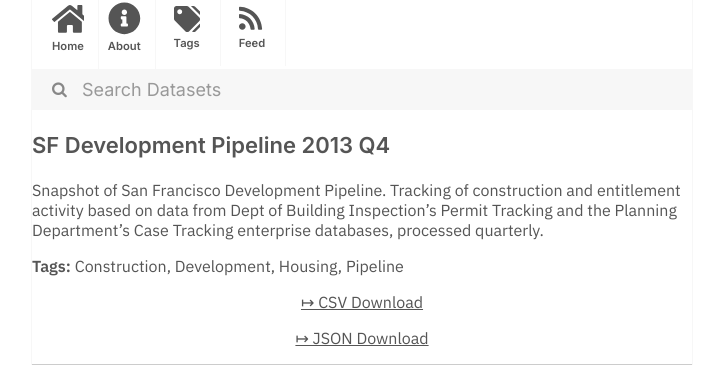
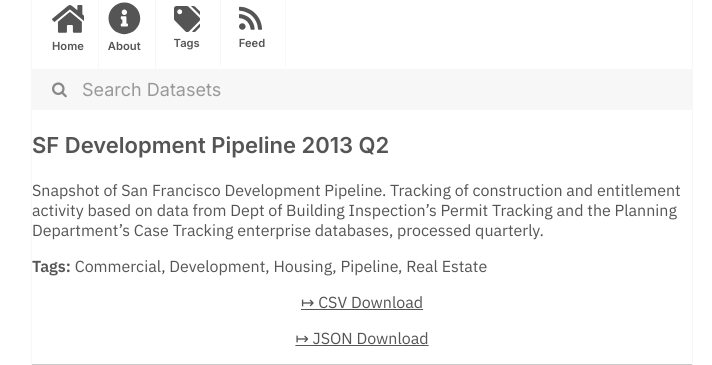
Before and after one commit to dayda-entities/city-of-san-francisco, a Jekyll site: the page built from _posts/2020-11-10-sf-development-pipeline-2013-q.md, in a window 1280 px wide. Shown: the part 216-581 px from the top of the page, without its empty margins (278-990 px from the left). Built offline with Jekyll 4.4.1, drawn with Linux system fonts in a browser that asks for light colours.

```diff
--- a/_posts/2020-11-10-sf-development-pipeline-2013-q.md
+++ b/_posts/2020-11-10-sf-development-pipeline-2013-q.md
@@ -1,18 +1,19 @@
 ---
-title: SF Development Pipeline 2013 Q4
-created: '2020-11-10T16:56:29.683686'
-modified: '2020-11-10T16:56:29.683693'
+title: SF Development Pipeline 2013 Q2
+created: '2020-11-10T16:56:30.260853'
+modified: '2020-11-10T16:56:30.260864'
 state: active
 type: dataset
 tags:
-  - Construction
+  - Commercial
   - Development
   - Housing
   - Pipeline
+  - Real Estate
 groups:
   - Local Government
-csv_url: 'https://data.sfgov.org/api/views/ep85-j8df/rows.csv?accessType=DOWNLOAD'
-json_url: 'https://data.sfgov.org/api/views/ep85-j8df/rows.json?accessType=DOWNLOAD'
+csv_url: 'https://data.sfgov.org/api/views/evrp-pcmc/rows.csv?accessType=DOWNLOAD'
+json_url: 'https://data.sfgov.org/api/views/evrp-pcmc/rows.json?accessType=DOWNLOAD'
 layout: post
 
 ---
```
